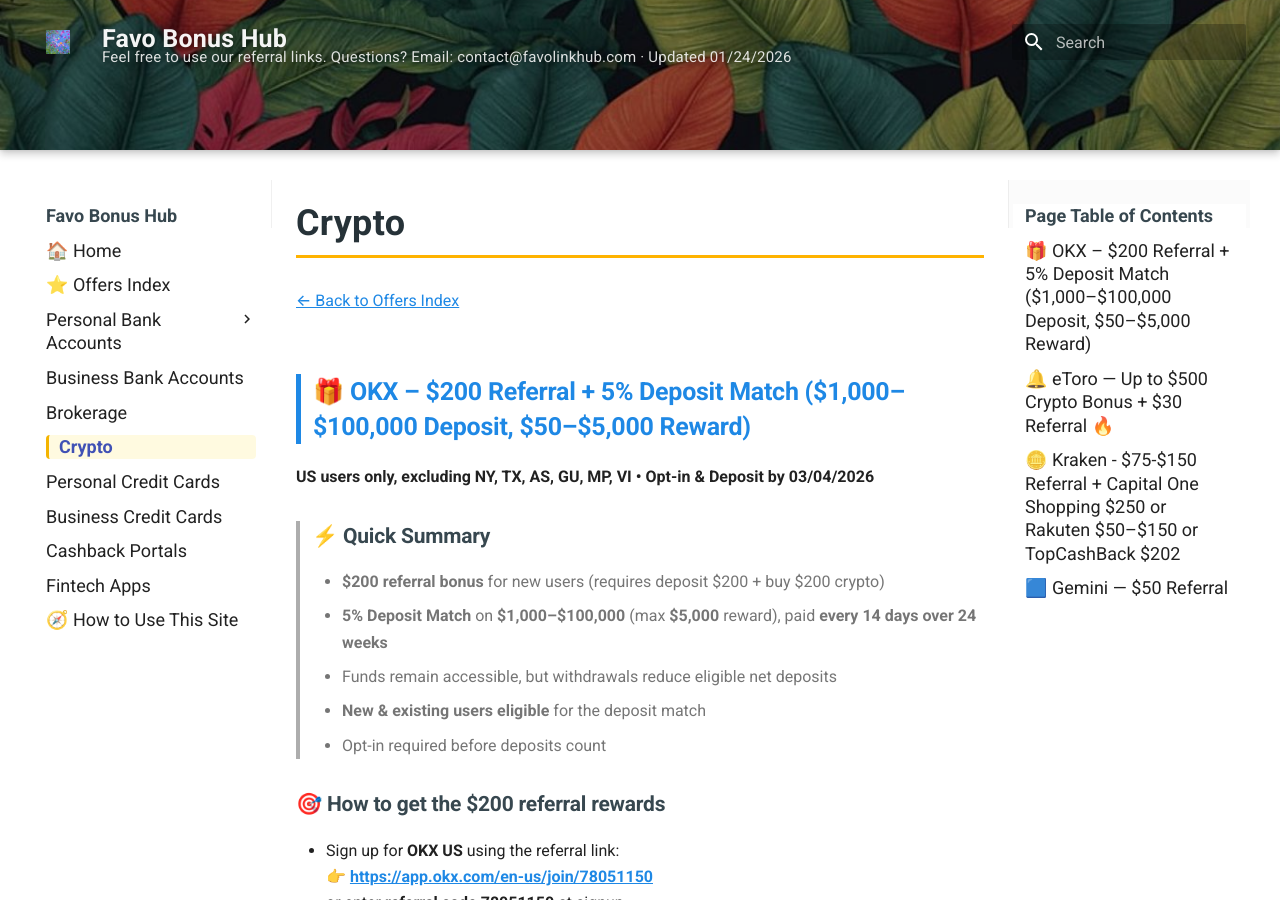
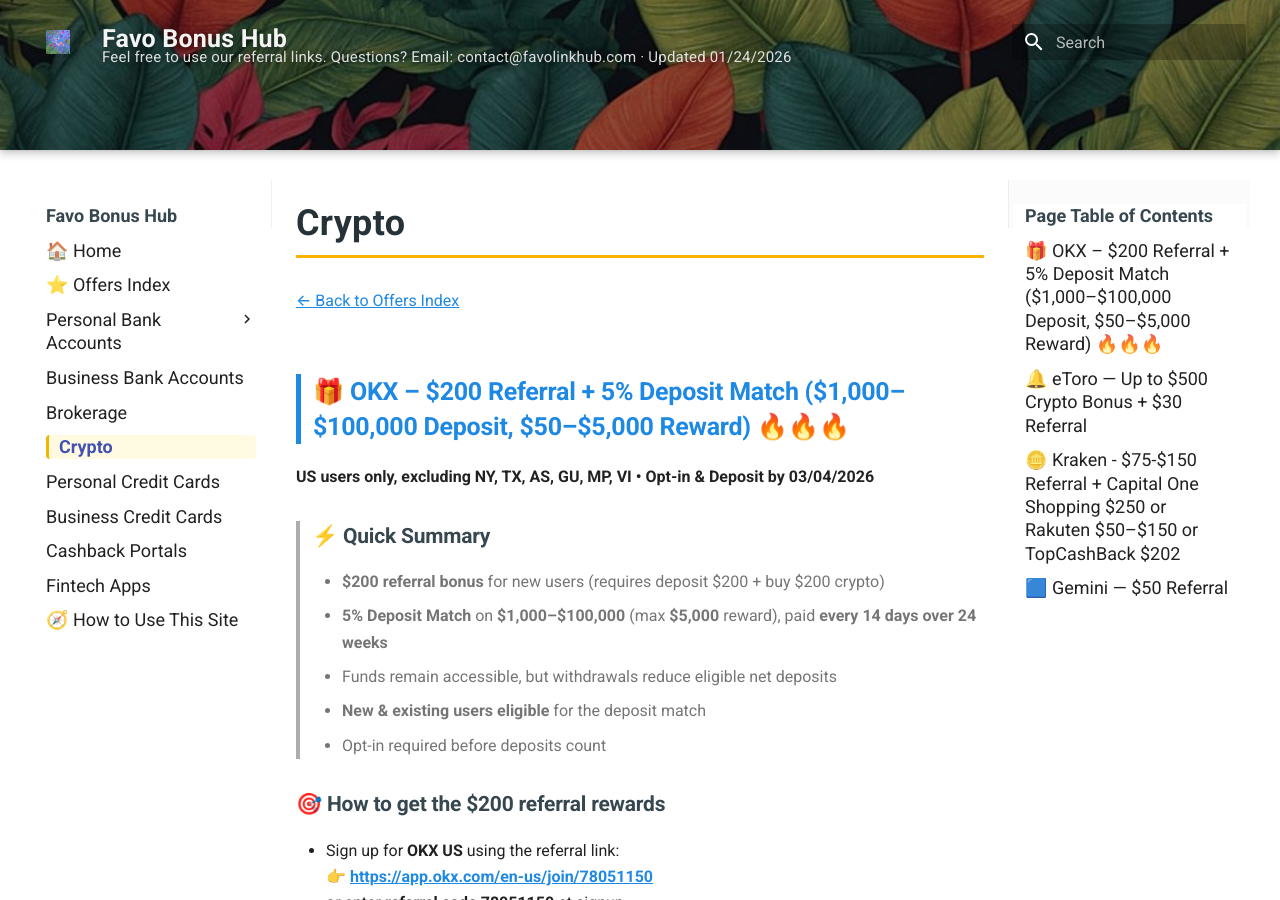
Before and after one commit to whispersofzephyr/favolinkhub-site, an MkDocs documentation site: the page built from docs/crypto.md, in a window 1280 px wide and 900 px high. Built offline with MkDocs 1.6.1 and Material for MkDocs 9.7.7, drawn with Linux system fonts in a browser that asks for light colours; some of the changed text lies outside the part shown.

```diff
--- a/docs/crypto.md
+++ b/docs/crypto.md
@@ -3,7 +3,7 @@
 --8<-- "snippets/back-to-list.md"
 
 <a id="cr-okx"></a>
-## 🎁 OKX – $200 Referral + 5% Deposit Match ($1,000–$100,000 Deposit, $50–$5,000 Reward)
+## 🎁 OKX – $200 Referral + 5% Deposit Match ($1,000–$100,000 Deposit, $50–$5,000 Reward) 🔥🔥🔥
 **US users only, excluding NY, TX, AS, GU, MP, VI • Opt-in & Deposit by 03/04/2026**
 
 > ### ⚡ Quick Summary
@@ -60,7 +60,7 @@
 ---
 
 <a id="cr-etoro"></a>
-## 🔔 eToro — Up to $500 Crypto Bonus + $30 Referral 🔥
+## 🔔 eToro — Up to $500 Crypto Bonus + $30 Referral
 **Nationwide excluding NY, NV, and HI · One account per person/household · Expires 01/31/2026**
 
 **Referral link:** [https://etoro.tw/4bKaOxA](https://etoro.tw/4bKaOxA)
```
